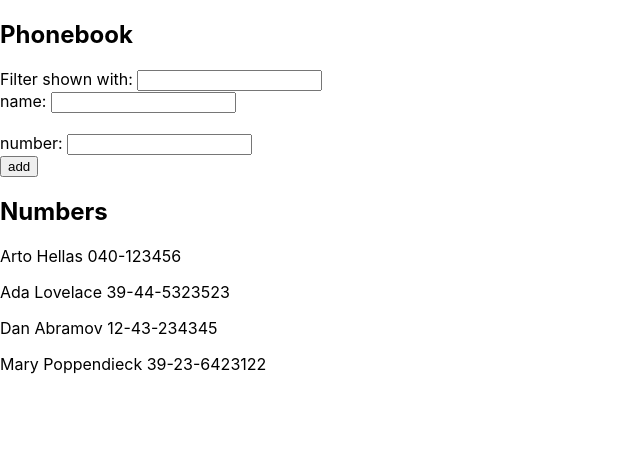
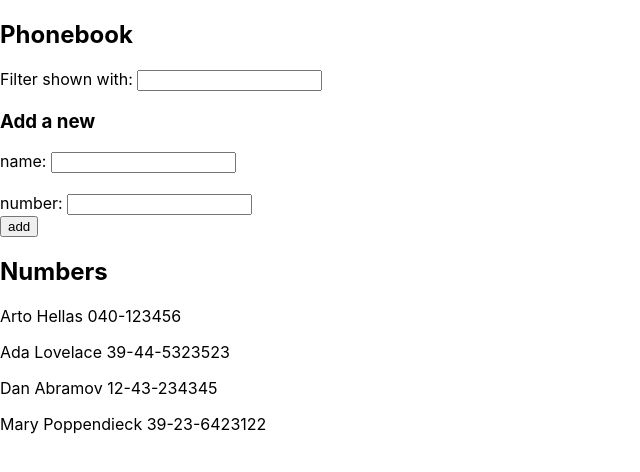
Before and after one commit to aishacodes/fullstackopen-ex, a React (Create React App) app in the folder part2/phonebook/: page / in a window 1280 px wide. Shown: the top 472 px of the page, without its empty margins (0-640 px from the left). Built offline with nearby package versions, Linux system fonts and the light colour scheme.

Commit message:
ex-2.10 - step 5

```diff
--- a/part2/phonebook/src/App.js
+++ b/part2/phonebook/src/App.js
@@ -1,4 +1,7 @@
 import React, { useState } from "react";
+import Filter from "./components/Filter";
+import PersonForm from "./components/PersonForm";
+import Persons from "./components/Persons";
 
 const App = () => {
   const [persons, setPersons] = useState([
@@ -50,37 +53,25 @@ const App = () => {
     (person) =>
       person.name.trim().toLowerCase().indexOf(filter.trim().toLowerCase()) > -1
   );
-
+  const handleNewNumber = (e) => setNewNumber(e.target.value);
+  const handleNewName = (e) => setNewName(e.target.value);
+  const handleFilterCh = (e) => setFilter(e.target.value);
   const contactToShow = handleFilter.length ? handleFilter : persons;
 
   return (
     <div>
       <h2>Phonebook</h2>
-      Filter shown with:{" "}
-      <input value={filter} onChange={(e) => setFilter(e.target.value)} />
-      <form onSubmit={AddName}>
-        <div>
-          name:{" "}
-          <input value={newName} onChange={(e) => setNewName(e.target.value)} />
-        </div>{" "}
-        <br />
-        <div>
-          number:{" "}
-          <input
-            value={newNumber}
-            onChange={(e) => setNewNumber(e.target.value)}
-          />
-        </div>
-        <div>
-          <button type="submit">add</button>
-        </div>
-      </form>
+      <Filter filter={filter} handleFilterCh={handleFilterCh} />
+      <h3>Add a new</h3>
+      <PersonForm
+        addName={AddName}
+        newName={newName}
+        handleNewName={handleNewName}
+        newNumber={newNumber}
+        handleNewNumber={handleNewNumber}
+      />
       <h2>Numbers</h2>
-      {contactToShow.map((person) => (
-        <p key={person.name}>
-          {person.name} {person.number}
-        </p>
-      ))}{" "}
+      <Persons persons={contactToShow} />
     </div>
   );
 };
--- /dev/null
+++ b/part2/phonebook/src/components/Filter.js
@@ -0,0 +1,11 @@
+import React from "react";
+
+function Filter({ filter, handleFilterCh }) {
+  return (
+    <div>
+      Filter shown with: <input value={filter} onChange={handleFilterCh} />
+    </div>
+  );
+}
+
+export default Filter;
--- /dev/null
+++ b/part2/phonebook/src/components/PersonForm.js
@@ -0,0 +1,26 @@
+import React from "react";
+
+function PersonForm({
+  addName,
+  handleNewNumber,
+  newNumber,
+  newName,
+  handleNewName,
+}) {
+  return (
+    <form onSubmit={addName}>
+      <div>
+        name: <input value={newName} onChange={handleNewName} />
+      </div>{" "}
+      <br />
+      <div>
+        number: <input value={newNumber} onChange={handleNewNumber} />
+      </div>
+      <div>
+        <button type="submit">add</button>
+      </div>
+    </form>
+  );
+}
+
+export default PersonForm;
--- /dev/null
+++ b/part2/phonebook/src/components/Persons.js
@@ -0,0 +1,15 @@
+import React from "react";
+
+function Persons({ persons }) {
+  return (
+    <div>
+      {persons.map((person) => (
+        <p key={person.name}>
+          {person.name} {person.number}
+        </p>
+      ))}{" "}
+    </div>
+  );
+}
+
+export default Persons;
```
Also changed, not shown: 1 other file (tests, documents, lock files or other folders).
